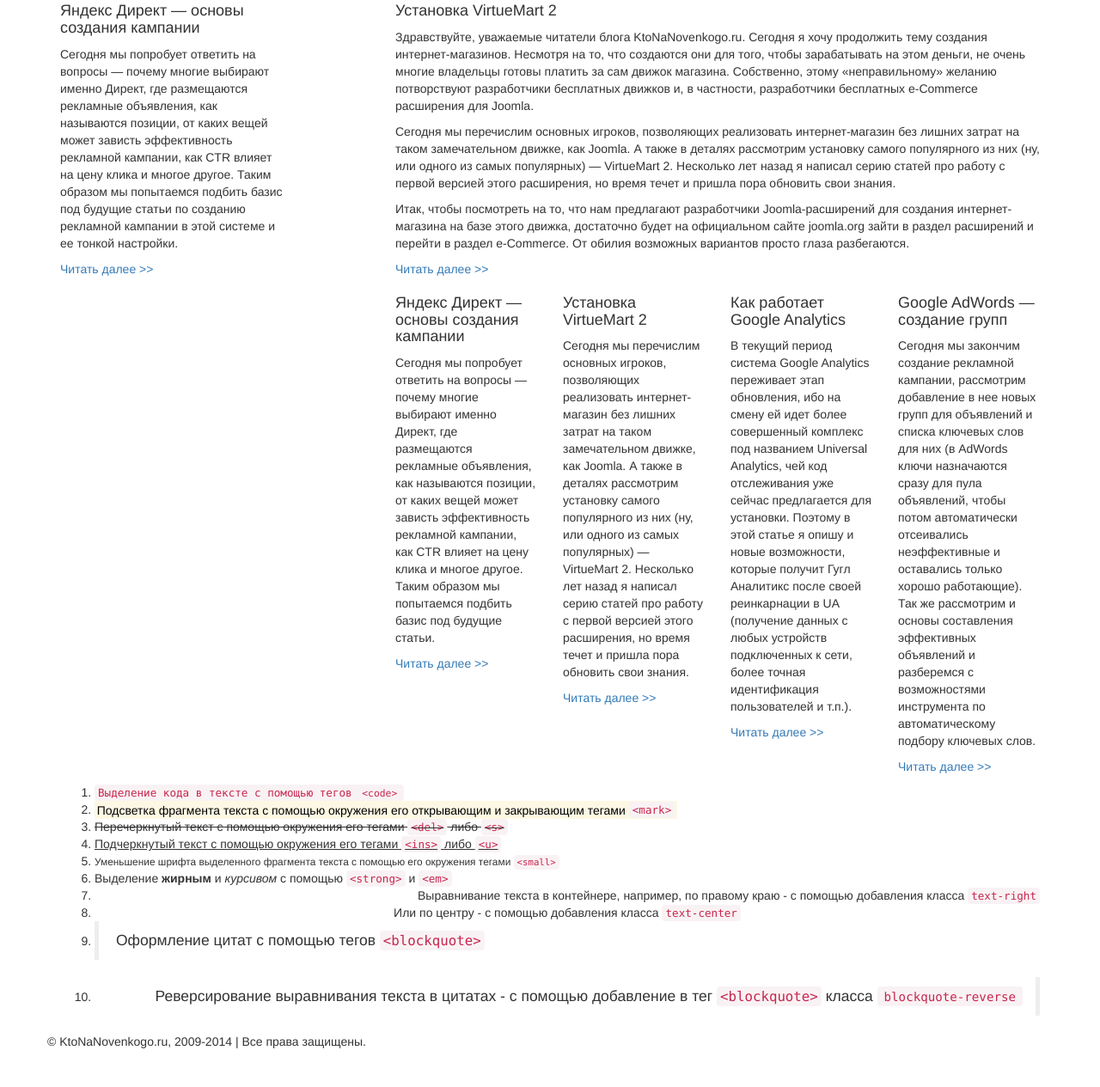
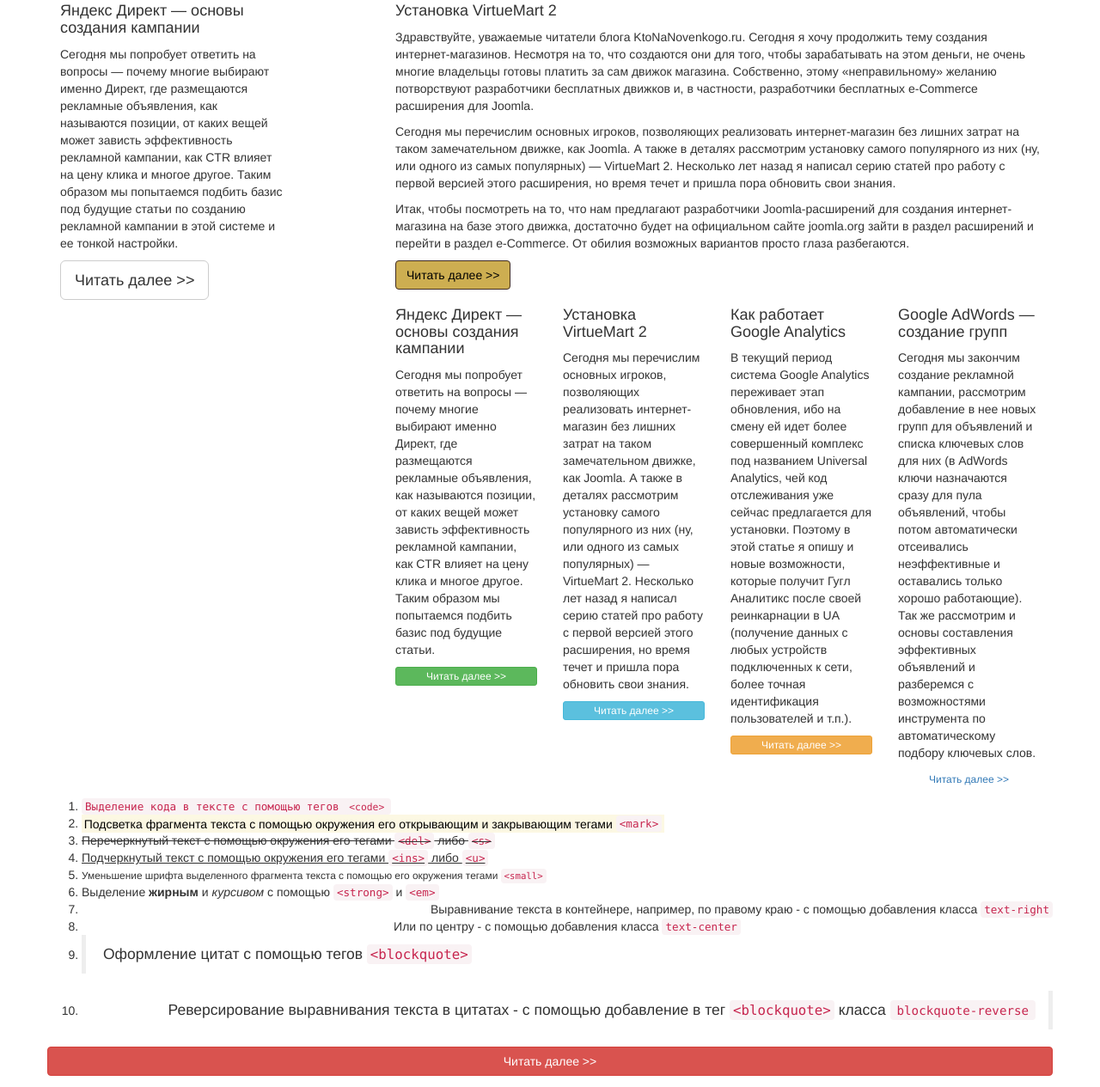
Before and after one commit to GBenG/Bootstra3_Lessons, a plain HTML site: page sait-4.html in a window 1280 px wide. Shown: the part 430-1695 px from the top of the page at 86% size. Before the commit the page ends 1662 px from the top, so only its background shows below. Drawn offline with nearby package versions, Linux system fonts and the light colour scheme.

Commit message:
Кнопки в Bootstrap и пользовательские стили
Понадабавлял кнопочек и пользовательский стиль к ним

```diff
--- /dev/null
+++ b/manual.css
@@ -0,0 +1,15 @@
+.btn-primary {
+background-color: #cdae51;
+border-color: #3F2B22;
+color: #000000;
+}
+
+.btn-primary:hover,
+.btn-primary:focus,
+.btn-primary:active,
+.btn-primary.active,
+.open .dropdown-toggle.btn-primary {
+  color: #ffffff;
+  background-color: #3F2B22;
+  border-color: #333;
+}
--- a/sait-4.html
+++ b/sait-4.html
@@ -6,7 +6,7 @@
     <meta name="viewport" content="width=device-width, initial-scale=1.0">
     <!-- Bootstrap -->
     <link href="css/bootstrap.min.css" rel="stylesheet">
-	<link href="css/manual.css" rel="stylesheet">
+	<link href="manual.css" rel="stylesheet">
     <script src="js/respond.js"></script>
 </head>
 
@@ -38,32 +38,33 @@
 		<p>Здравствуйте, уважаемые читатели блога KtoNaNovenkogo.ru. Сегодня я хочу продолжить тему создания интернет-магазинов. Несмотря на то, что создаются они для того, чтобы зарабатывать на этом деньги, не очень многие владельцы готовы платить за сам движок магазина. Собственно, этому «неправильному» желанию потворствуют разработчики бесплатных движков и, в частности, разработчики бесплатных e-Commerce расширения для Joomla.</p>
 		<p>Сегодня мы перечислим основных игроков, позволяющих реализовать интернет-магазин без лишних затрат на таком замечательном движке, как Joomla. А также в деталях рассмотрим установку самого популярного из них (ну, или одного из самых популярных) — VirtueMart 2. Несколько лет назад я написал серию статей про работу с первой версией этого расширения, но время течет и пришла пора обновить свои знания.</p>
 		<p>Итак, чтобы посмотреть на то, что нам предлагают разработчики Joomla-расширений для создания интернет-магазина на базе этого движка, достаточно будет на официальном сайте joomla.org зайти в раздел расширений и перейти в раздел e-Commerce. От обилия возможных вариантов просто глаза разбегаются.</p>
-		<p><a  target="_blank" href="http://ktonanovenkogo.ru/joomla/virtuemart-joomla/ustanovka-virtuemart-2-sozdaniya-internet-magazin-joomla.html#more-7020">Читать далее >></a></p>
+		<p><a  target="_blank" href="#" class="btn btn-primary">Читать далее >></a></p>
+		<!-- http://getbootstrap.com/css/#buttons -->
 
 		<div class="row">
     <div class="col-md-3 col-sm-6">
 
 		<h4>Яндекс Директ — основы создания  кампании</h4>
 		<p>Сегодня мы попробует ответить на вопросы — почему многие выбирают именно Директ, где размещаются рекламные объявления, как называются позиции, от каких вещей может зависть эффективность рекламной кампании, как CTR влияет на цену клика и многое другое. Таким образом мы попытаемся подбить базис под будущие статьи.</p>
-		<p><a  target="_blank" href="http://ktonanovenkogo.ru/seo/prodvizhenie-kommercheskix-sajtov/yandeks-direkt-osnovy-sozdaniya-uspeshnoj-reklamnoj-kampanii.html#more-7017">Читать далее >></a></p>
+		<p><a  target="_blank" href="#" class="btn btn-success btn-xs btn-block">Читать далее >></a></p>
 	</div>
 	<div class="col-md-3 col-sm-6">
 
 		<h4>Установка VirtueMart 2</h4>
 		<p>Сегодня мы перечислим основных игроков, позволяющих реализовать интернет-магазин без лишних затрат на таком замечательном движке, как Joomla. А также в деталях рассмотрим установку самого популярного из них (ну, или одного из самых популярных) — VirtueMart 2. Несколько лет назад я написал серию статей про работу с первой версией этого расширения, но время течет и пришла пора обновить свои знания.</p>
-		<p><a  target="_blank" href="http://ktonanovenkogo.ru/joomla/virtuemart-joomla/ustanovka-virtuemart-2-sozdaniya-internet-magazin-joomla.html#more-7020">Читать далее >></a></p>
+		<p><a  target="_blank" href="#" class="btn btn-info btn-xs btn-block">Читать далее >></a></p>
 	</div>
 	<div class="col-md-3 col-sm-6">
 
 		<h4>Как работает Google Analytics</h4>
 		<p>В текущий период система Google Analytics переживает этап обновления, ибо на смену ей идет более совершенный комплекс под названием Universal Analytics, чей код отслеживания уже сейчас предлагается для установки. Поэтому в этой статье я опишу и новые возможности, которые получит Гугл Аналитикс после своей реинкарнации в UA (получение данных с любых устройств подключенных к сети, более точная идентификация пользователей и т.п.).</p>
-		<p><a  target="_blank" href="http://ktonanovenkogo.ru/vokrug-da-okolo/schetchiki/kak-rabotaet-google-analytics-sistemu-universal-analytics.html#more-7025">Читать далее >></a></p>
+		<p><a  target="_blank" href="#" class="btn btn-warning btn-xs btn-block">Читать далее >></a></p>
 	</div>
 	<div class="col-md-3 col-sm-6">
 
 		<h4>Google AdWords — создание групп</h4>
 		<p>Сегодня мы закончим создание рекламной кампании, рассмотрим добавление в нее новых групп для объявлений и списка ключевых слов для них (в AdWords ключи назначаются сразу для пула объявлений, чтобы потом автоматически отсеивались неэффективные и оставались только хорошо работающие). Так же рассмотрим и основы составления эффективных объявлений и разберемся с возможностями инструмента по автоматическому подбору ключевых слов.</p>
-		 <p><a  target="_blank" href="http://ktonanovenkogo.ru/seo/prodvizhenie-kommercheskix-sajtov/google-adwords-sozdanie-grupp-obyavlenij-podbor-klyuchevyx-slov.html">Читать далее >></a></p>
+		 <p><a  target="_blank" href="#" class="btn btn-link btn-xs btn-block">Читать далее >></a></p>
 	</div>
 </div>
 	</div>
@@ -72,13 +73,14 @@
 		<p><img src="img/direkt-teoriia-300x180.jpg" alt=""></p>
 		<h4>Яндекс Директ — основы создания  кампании</h4>
 		<p>Сегодня мы попробует ответить на вопросы — почему многие выбирают именно Директ, где размещаются рекламные объявления, как называются позиции, от каких вещей может зависть эффективность рекламной кампании, как CTR влияет на цену клика и многое другое. Таким образом мы попытаемся подбить базис под будущие статьи по созданию рекламной кампании в этой системе и ее тонкой настройки.</p>
-		<p><a  target="_blank" href="http://ktonanovenkogo.ru/seo/prodvizhenie-kommercheskix-sajtov/yandeks-direkt-osnovy-sozdaniya-uspeshnoj-reklamnoj-kampanii.html#more-7017">Читать далее >></a></p>
+		<p><a  target="_blank" href="#" class="btn btn-default btn-lg">Читать далее >></a></p>
 	</div>
 
 </div>
 <!-- строка 4 -->
 
 <!-- варианты оформления текста http://getbootstrap.com/css/#type -->
+<div class="row">
 <ol>
 	<li><code>Выделение кода в тексте с помощью тегов <code>&lt;code&gt;</code></code></li>
 
@@ -92,6 +94,8 @@
 	<li><blockquote>Оформление цитат с помощью тегов <code>&lt;blockquote&gt;</code></blockquote></li>
 	<li><blockquote class="blockquote-reverse">Реверсирование выравнивания текста в цитатах - с помощью добавление в тег <code>&lt;blockquote&gt;</code> класса <code><code>blockquote-reverse</code></code></blockquote></li>
 </ol>
+<a  target="_blank" href="#" class="btn btn-danger btn-block">Читать далее >></a></p>
+</div>
 <!-- варианты оформления текста -->
 
 <!-- строка 4.5 -->
```
